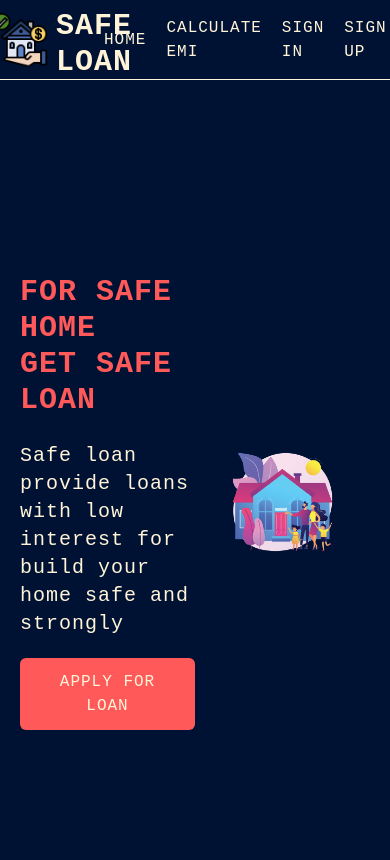
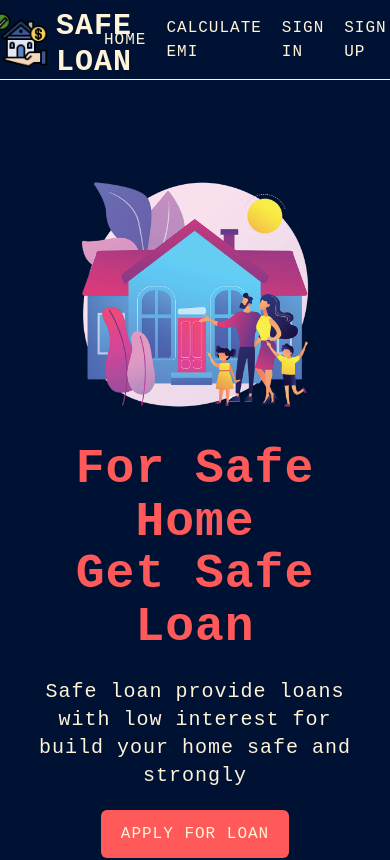
Before and after one commit to mostafizurRahaman/safe-loan, a React (Create React App) app: page / in a window 390 px wide. Shown: the top 860 px of the page. Built offline with nearby package versions, Linux system fonts and the light colour scheme.

Commit message:
create a responsive home page

```diff
--- a/src/Pages/Home/Home.js
+++ b/src/Pages/Home/Home.js
@@ -3,19 +3,21 @@ import loanHome from '../../Assets/LoanHome.png';
 import PrimaryButton from "../../Components/PrimaryButton/PrimaryButton";
 const Home = () => {
    return (
-      <div className="flex items-center justify-center   px-5 md:px-10  min-h-screen bg-primary  ">
-         <div className="md:w-1/2  w-full   " >
-            <h2 className="text-secondary text-3xl font-bold uppercase  mb-6  md:text-6xl ">
+      <div className="flex md:flex-row flex-col-reverse  items-center justify-center   px-5 md:px-10  min-h-screen bg-primary py-10 ">
+         <div className="md:w-1/2  w-full   md:text-start text-center " >
+            <h2 className="text-secondary text-5xl font-bold capitalize  mb-6  md:text-6xl  " style={{lineHeight: "1.1em"}}>
                For Safe home <br /> get safe Loan
             </h2>
             <p className="text-accent  text-xl ">
                Safe loan provide loans with low interest for build your home
                safe and strongly
             </p>
-           <PrimaryButton path="/calculate-emi" text="apply for loan"></PrimaryButton>
+           <div className="flex items-center justify-center md:block">
+            <PrimaryButton path="/calculate-emi" text="apply for loan"></PrimaryButton>
+           </div>
          </div>
          <div className="flex items-center justify-center w-full md:w-1/2">
-               <img src={loanHome} alt="LoanHome" className="w-[75%]" />
+               <img src={loanHome} alt="LoanHome" className="w-[85%]" />
          </div>
       </div>
    );
```
